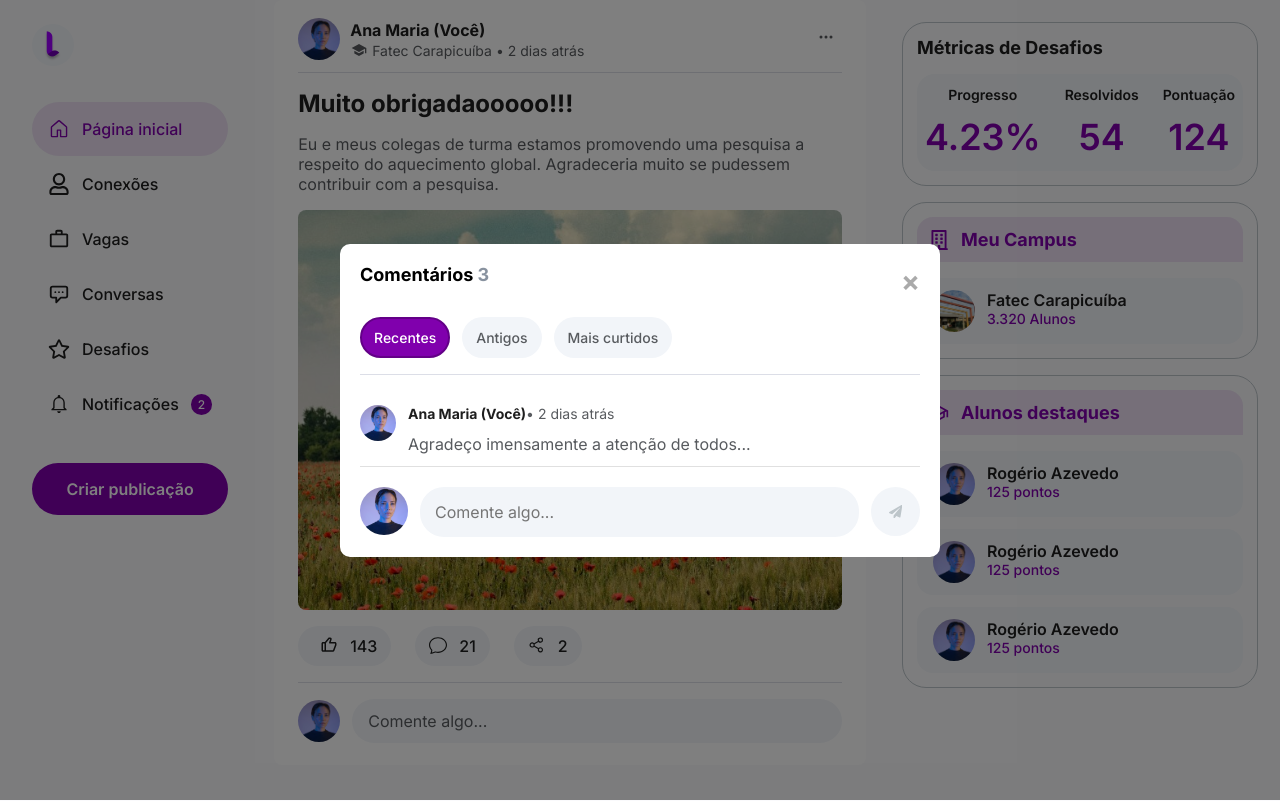
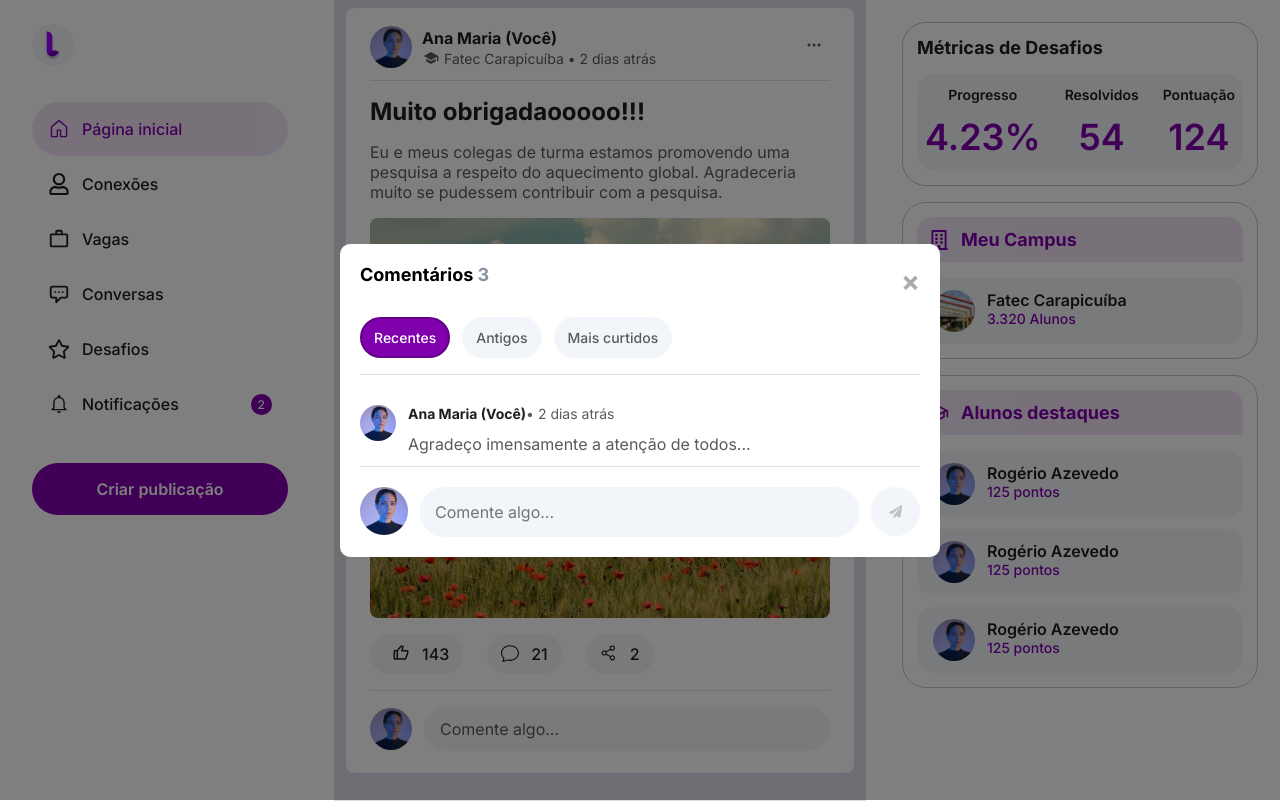
Before and after one commit to Laborus/Laborus-Web, a React (Vite) app: page / in a window 1280 px wide. Built offline with nearby package versions, Linux system fonts and the light colour scheme.

Commit message:
style(Color adjustment)

```diff
--- a/src/components/Sidebar/metrics/style.css
+++ b/src/components/Sidebar/metrics/style.css
@@ -1,7 +1,7 @@
 
 .sidebar-right {
     width: 400px;
-    background-color: var(--neutral-100);
+    background-color: var(--neutral-0);
     padding: 22px;
   }
 
--- a/src/components/Sidebar/navbar/style.css
+++ b/src/components/Sidebar/navbar/style.css
@@ -1,6 +1,6 @@
 .sidebar {
   width: 320px;
-  background-color: var(--neutral-100);
+  background-color: var(--neutral-0);
   padding: 24px 32px;
   display: flex;
   flex-direction: column;
--- a/src/routes/students/home/style.css
+++ b/src/routes/students/home/style.css
@@ -0,0 +1,8 @@
+.content {
+    flex: 1;
+    padding: 8px 12px;
+    background-color: var(--neutral-300);
+    overflow-y: hidden;
+    scroll-behavior: smooth;
+    max-width: 600px;
+  }
--- a/src/routes/style.css
+++ b/src/routes/style.css
@@ -1,5 +1,5 @@
 body {
-    background-color: var(--neutral-100);
+    background-color: var(--neutral-0);
     font-family: "Inter", sans-serif;
     overflow: hidden;
 }
```
